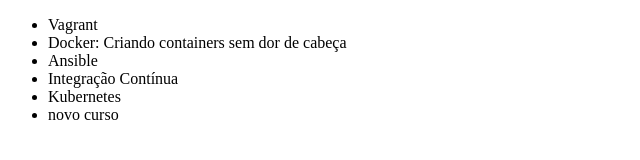
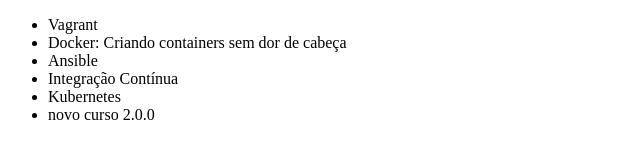
Before and after one commit to galisteuplinio/treinamentogit, a plain HTML site: page index.html in a window 1280 px wide. Shown: the full height of the page, 0-640 px from the left. Drawn offline with Linux system fonts and the light colour scheme.

Commit message:
atualizando novo curso

```diff
--- a/index.html
+++ b/index.html
@@ -11,7 +11,7 @@
         <li>Ansible</li>
         <li>Integração Contínua</li>
         <li>Kubernetes</li>
-        <li>novo curso</li>
+        <li>novo curso 2.0.0</li>
     </ul>
 </body>
 </html>
```
